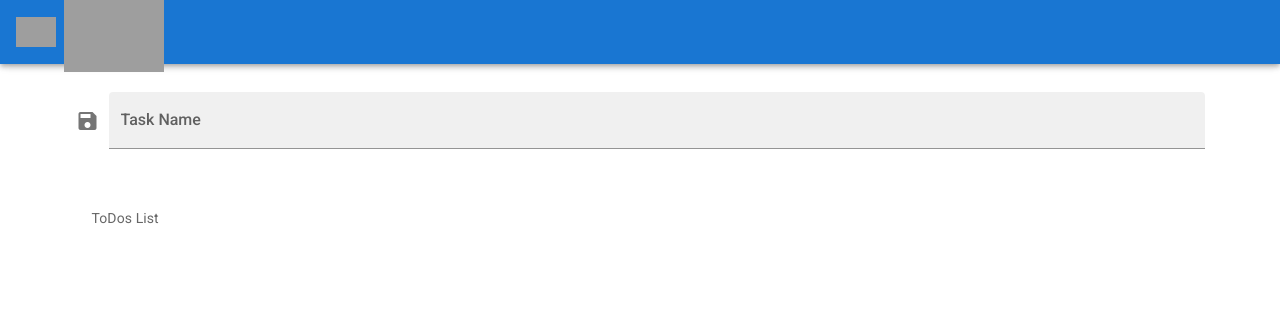
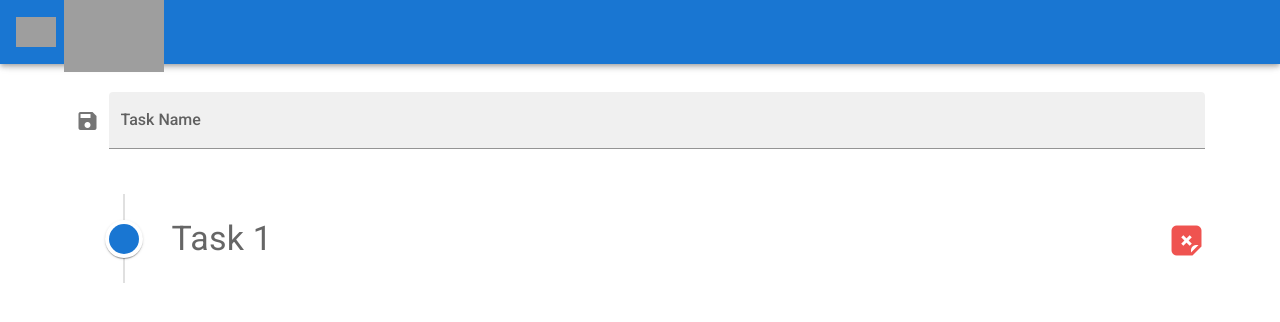
Before and after one commit to do-community/vuetify-meets-nginx-app, a Vue app: page / in a window 1280 px wide. Shown: the top 322 px of the page. Built offline with nearby package versions, Linux system fonts and the light colour scheme; grey boxes are pictures that could not be loaded.

Commit message:
Added timeline

```diff
--- a/src/App.vue
+++ b/src/App.vue
@@ -46,27 +46,35 @@
                         ></v-text-field>
                     </v-card-title>
                     <v-card-text>
-                        <v-list subheader>
-                            <v-subheader>ToDos List</v-subheader>
-                            <v-list-item
+                        <v-timeline
+                            v-if="tasks.length > 0"
+                            dense
+                            clipped
+                        >
+                            <v-timeline-item
                                 v-for="(t, index) in tasks"
                                 :key="index"
                             >
-                                <v-list-item-content>
-                                    <v-list-item-title v-text="t"></v-list-item-title>
-                                </v-list-item-content>
-                                <v-list-item-action>
+                                <v-row class="display-1 text-capitalize">
+                                    <v-col cols="7">
+                                        {{ t }}
+                                    </v-col>
+                                    <v-col
+                                        class="text-right"
+                                        cols="5"
+                                    >
                                         <v-btn
                                             icon
                                             @click="removeTask(index)"
                                         >
-                                        <v-icon color="red lighten-1">
+                                            <v-icon color="red lighten-1" large>
                                                 mdi-sticker-remove
                                             </v-icon>
                                         </v-btn>
-                                </v-list-item-action>
-                            </v-list-item>
-                        </v-list>
+                                    </v-col>
+                                </v-row>
+                            </v-timeline-item>
+                        </v-timeline>
                     </v-card-text>
                 </v-card>
             </v-container>
@@ -80,7 +88,7 @@ export default {
     name: 'App',
 
     data: () => ({
-        tasks: [],
+        tasks: ['task 1'],
         newTask: null
     }),
     methods: {
```
Lines whose indentation alone changed are shown as unchanged.
